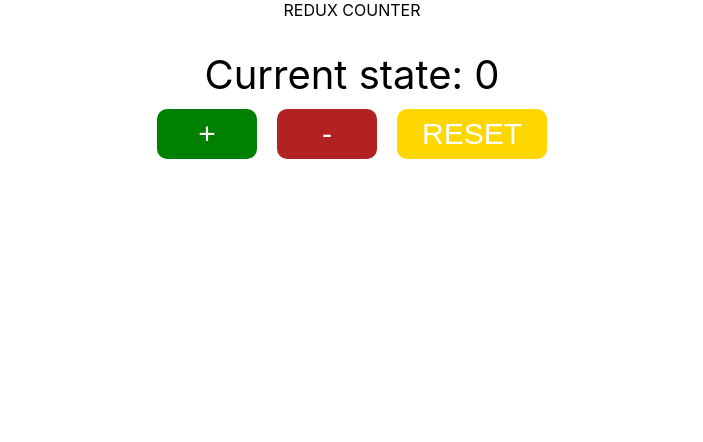
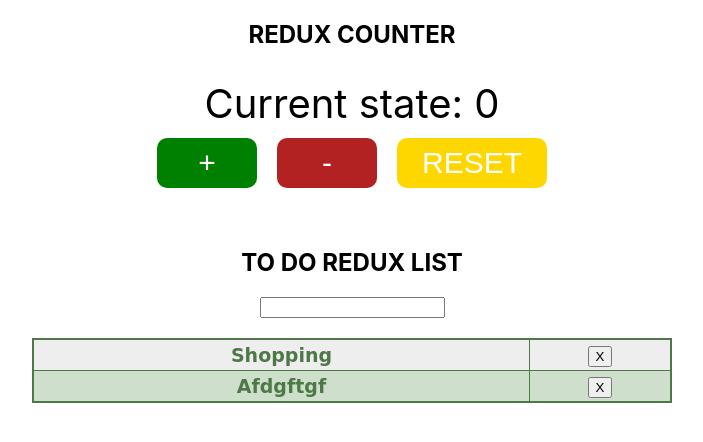
Before and after one commit to agkoryl/redux1, a React (Create React App) app: page / in a window 1280 px wide. Shown: the top 442 px of the page, without its empty margins (288-991 px from the left). Built offline with nearby package versions, Linux system fonts and the light colour scheme.

Commit message:
to do list redux

```diff
--- a/src/App.js
+++ b/src/App.js
@@ -2,6 +2,7 @@ import React, { Component } from 'react';
 import './App.css';
 
 import Counter from './Counter/Counter';
+import TodoList from './Todo/Todo';
 
 
 
@@ -9,8 +10,11 @@ class App extends Component {
   render() {
     return (
       <div className="App">
-    REDUX COUNTER
+    <h2>REDUX COUNTER</h2>
     <Counter></Counter>
+    <div style={{display: "flex", justifyContent: "center"}}>
+    <TodoList></TodoList>
+    </div>
       </div>
     );
   }
--- /dev/null
+++ b/src/Todo/Todo.css
@@ -0,0 +1,35 @@
+.table-container {
+    width: 50vw;
+    display: flex;
+    flex-direction: column;
+    align-items: center;
+}
+
+
+.todo-table {
+    font-size: 24px;
+    border: 1px solid grey;
+    margin: 20px;
+    padding: 30px;
+}
+
+table.comicGreen {
+    font-family: "Comic Sans MS", cursive, sans-serif;
+    border: 2px solid #4F7849;
+    background-color: #EEEEEE;
+    width: 100%;
+    text-align: center;
+    border-collapse: collapse;
+  }
+  table.comicGreen td, table.comicGreen th {
+    border: 1px solid #4F7849;
+    padding: 3px 2px;
+  }
+  table.comicGreen tbody td {
+    font-size: 19px;
+    font-weight: bold;
+    color: #4F7849;
+  }
+  table.comicGreen tr:nth-child(even) {
+    background: #CEE0CC;
+  }
--- /dev/null
+++ b/src/Todo/Todo.js
@@ -0,0 +1,49 @@
+import React from 'react';
+import { connect } from 'react-redux';
+
+import './Todo.css';
+import { removeToDo, newToDo } from '../store/todos';
+
+const TodoList = props => {
+
+    const handleKeyPress = event => {
+        if(event.which === 13) {
+            const value = event.target.value;
+            props._addtask(value);
+          }
+    }
+
+
+    return (
+        <div className="table-container">
+            <h2>TO DO REDUX LIST</h2>
+            <input onKeyPress={handleKeyPress}/>
+            <table className="comicGreen todo-table">
+            <tbody>
+            {
+                    props._todos
+                        ? props._todos.map(todo => {
+                            return <tr key={todo.id}>
+                                <td>{todo.text}</td>
+                                <td><button type="button" onClick={() => props._removetask(todo.id)}>X</button></td>
+                            </tr>
+
+                        })
+                        : <div>No todos on your list yet</div>
+                }
+            </tbody>
+            </table>
+        </div>
+    )
+}
+
+const mapStateToProps = state => ({
+    _todos: state.toDos
+})
+
+const mapDispatchToProps = dispatch => ({
+    _addtask: (toDoValue)=> dispatch(newToDo(toDoValue)),
+    _removetask: (id) => dispatch(removeToDo(id))
+})
+
+export default connect(mapStateToProps, mapDispatchToProps)(TodoList);
```
